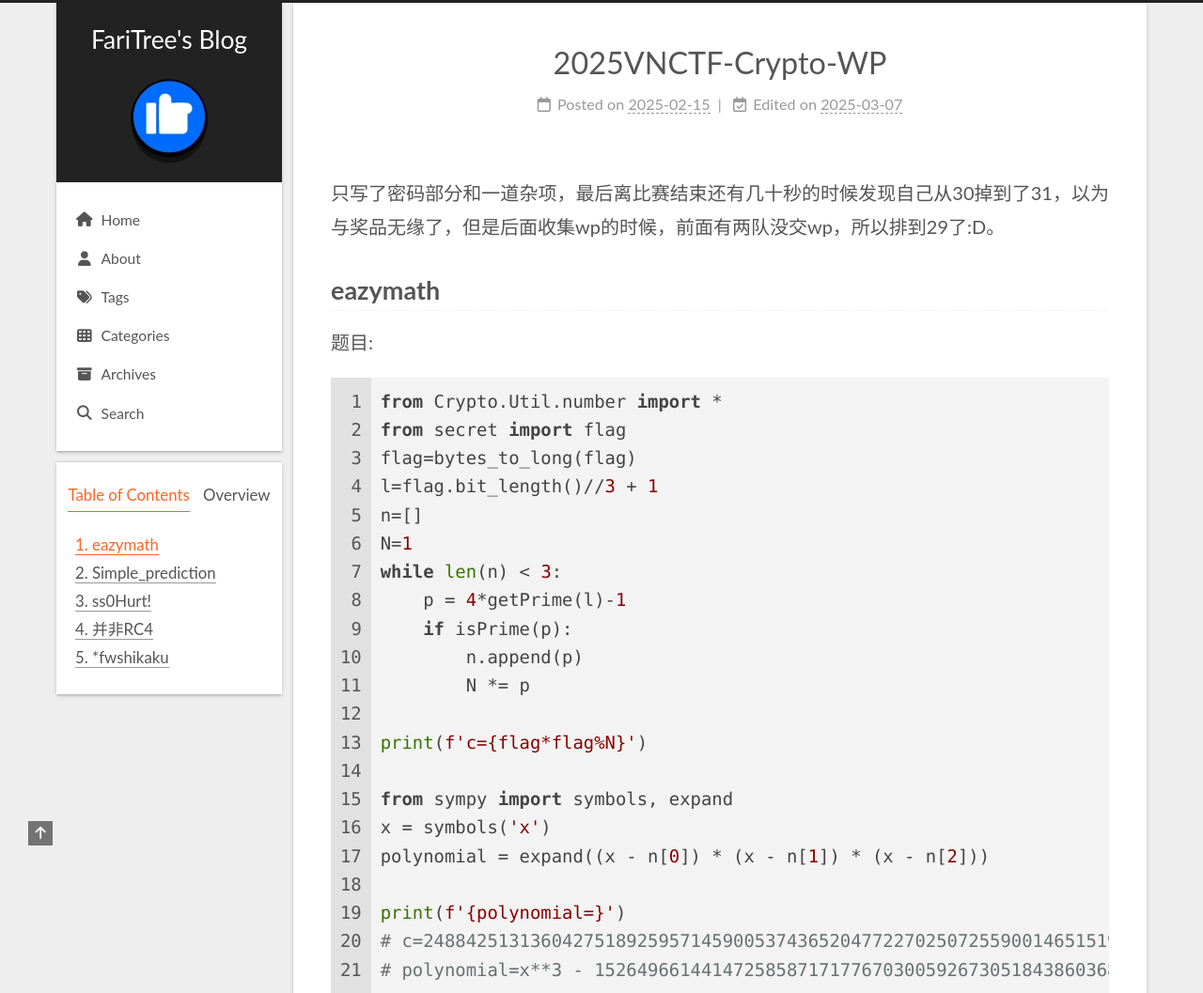
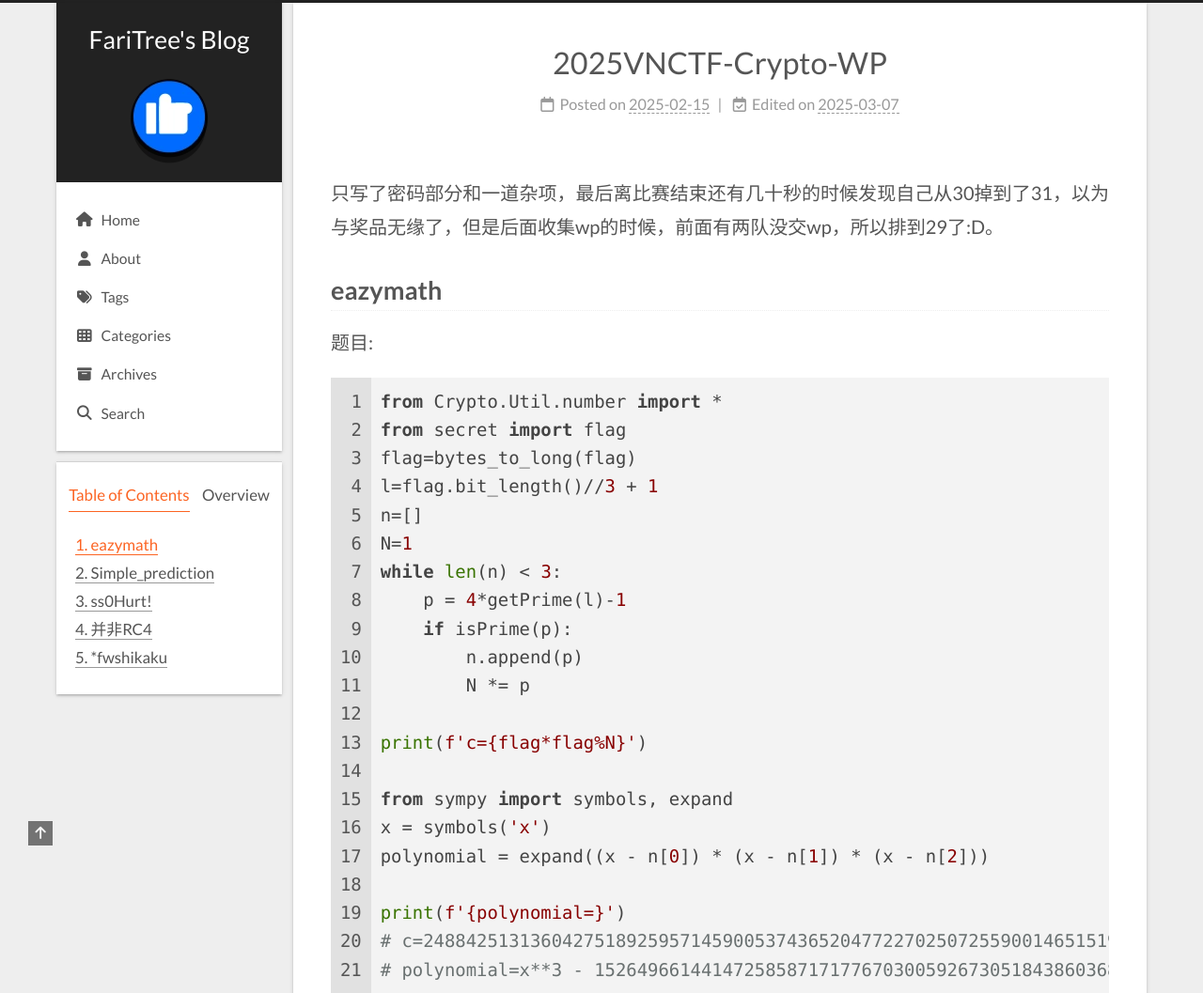
Before and after one commit to FariTree/FariTree.github.io, a plain HTML site: page 2025/02/15/2025VNCTF-Crypto-WP/index.html in a window 1280 px wide. Shown: the top 1057 px of the page at 94% size. Drawn offline with nearby package versions, Linux system fonts and the light colour scheme; a script that the page names is missing.

Commit message:
Site updated: 2025-03-08 02:02:36

```diff
--- a/2025/02/15/2025VNCTF-Crypto-WP/index.html
+++ b/2025/02/15/2025VNCTF-Crypto-WP/index.html
@@ -12,7 +12,7 @@
 
 <link rel="stylesheet" href="/css/main.css">
 
-
+<link rel="stylesheet" href="https://fonts.googleapis.com/css2?family=Lato:ital,wght@0,300;0,400;0,700;1,300;1,400;1,700&display=swap&subset=latin,latin-ext">
 
 <link rel="stylesheet" href="https://cdnjs.cloudflare.com/ajax/libs/font-awesome/6.7.2/css/all.min.css" integrity="sha256-dABdfBfUoC8vJUBOwGVdm8L9qlMWaHTIfXt+7GnZCIo=" crossorigin="anonymous">
   <link rel="stylesheet" href="https://cdnjs.cloudflare.com/ajax/libs/animate.css/3.1.1/animate.min.css" integrity="sha256-PR7ttpcvz8qrF57fur/yAx1qXMFJeJFiA6pSzWi0OIE=" crossorigin="anonymous">
```
Also changed, not shown: 2025/03/06/2025GHCTF新生赛-Crypto-WP/index.html (+1 -1 lines), archives/2025/02/index.html (+1 -1 lines), archives/2025/03/index.html (+1 -1 lines), archives/2025/index.html (+1 -1 lines), archives/index.html (+1 -1 lines), categories/index.html (+1 -1 lines), index.html (+1 -1 lines), tags/index.html (+1 -1 lines).
